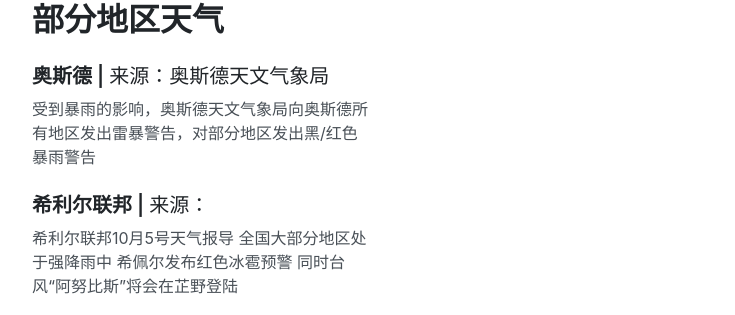
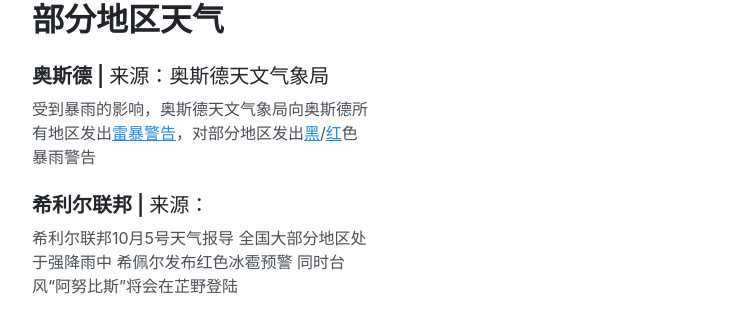
Before and after one commit to vunconf/vunconf.github.io, a Jekyll site: the page built from iao/index.html, in a window 1280 px wide. Shown: the part 459-774 px from the top of the page, without its empty margins (272-1007 px from the left). Built offline with Jekyll 4.4.1, drawn with Linux system fonts in a browser that asks for light colours.

Commit message:
Update index.html

```diff
--- a/iao/index.html
+++ b/iao/index.html
@@ -13,7 +13,7 @@ title: 主页
 <h1>部分地区天气</h1>
 <h3>奥斯德 | <span style="font-weight: 400">来源：奥斯德天文气象局</span></h3>
 <div>
-  <p style="width: 50%;text-align: left;">受到暴雨的影响，奥斯德天文气象局向奥斯德所有地区发出雷暴警告，对部分地区发出黑/红色暴雨警告</p>
+  <p style="width: 50%;text-align: left;">受到暴雨的影响，奥斯德天文气象局向奥斯德所有地区发出<a href="/osd/wns_intro#THN">雷暴警告</a>，对部分地区发出<a href="/osd/wns_intro#RS_B">黑</a>/<a href="/osd/wns_intro#RS_R">红</a>色暴雨警告</p>
 </div>
 <h3>希利尔联邦 | <span style="font-weight: 400">来源：</span></h3>
 <div>
```
